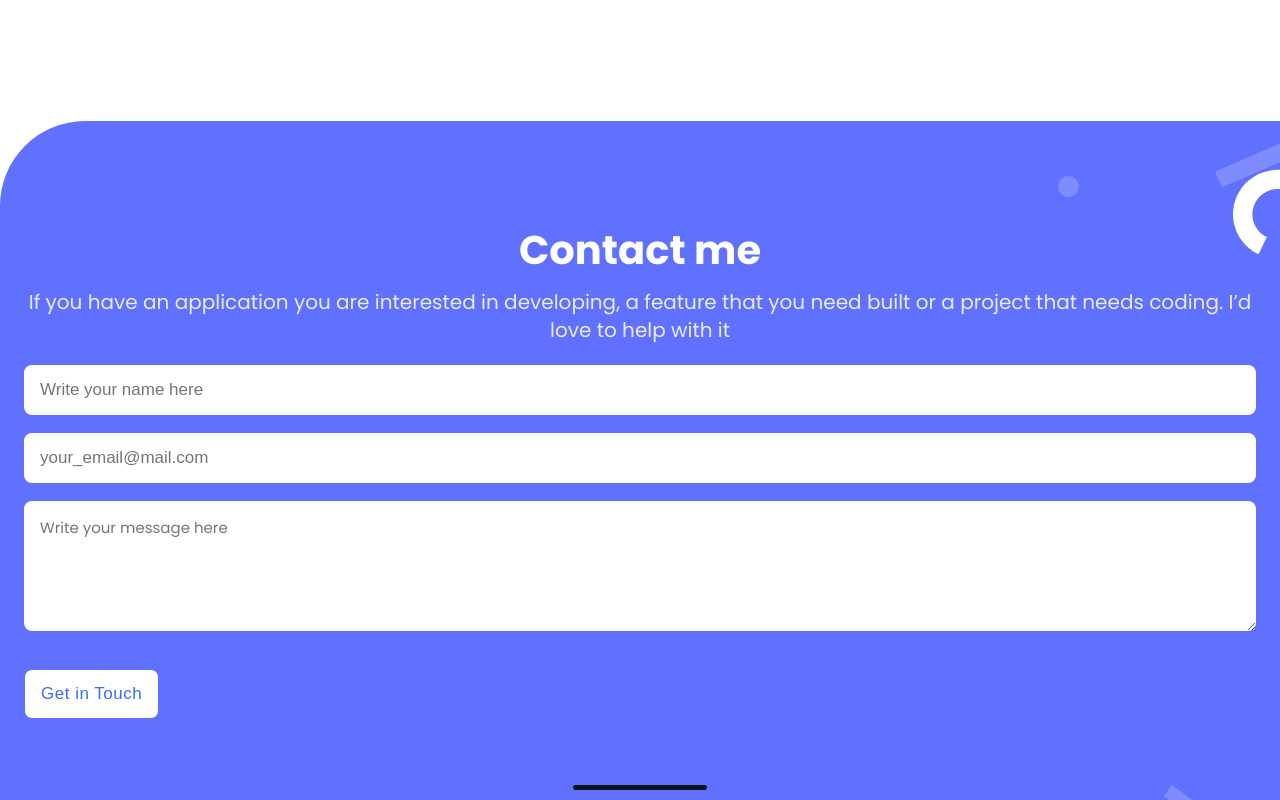
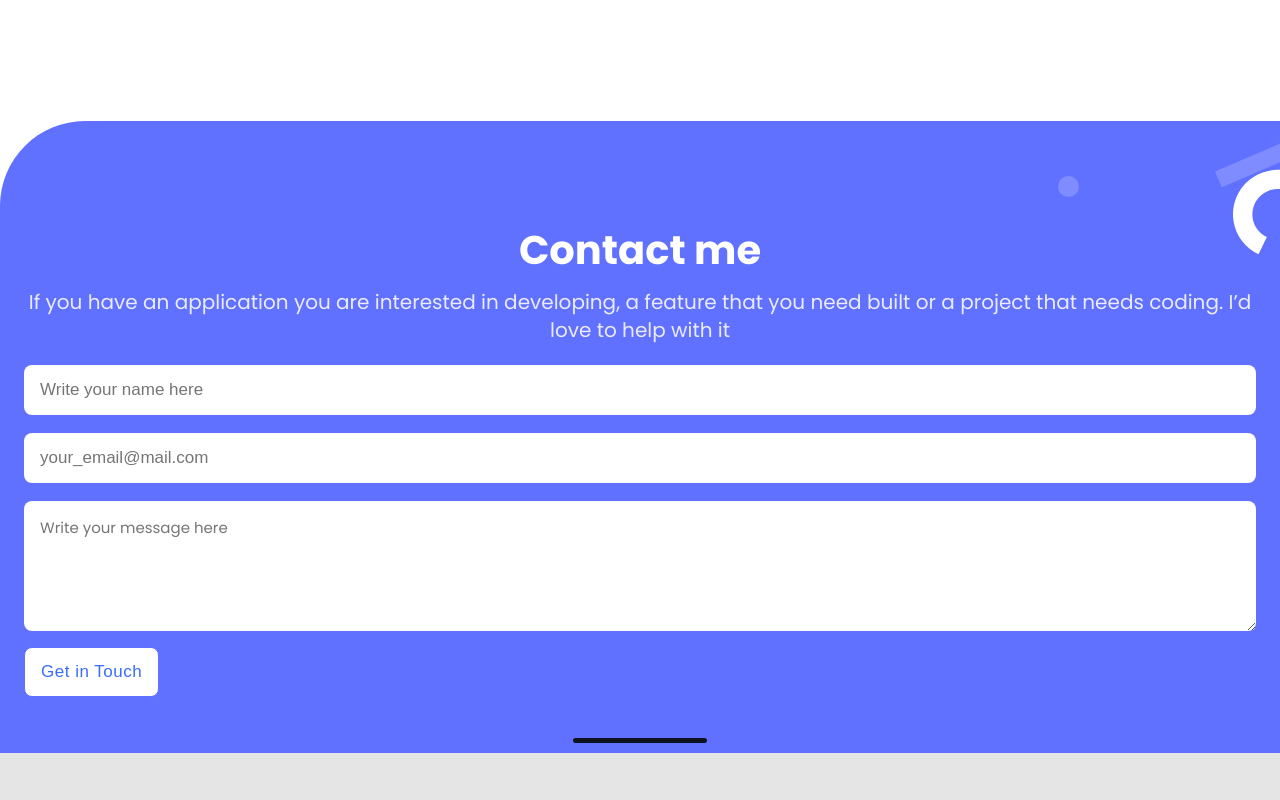
Before and after one commit to M0rrighan/BrokenPortfolio, a plain HTML site: page index.html in a window 1280 px wide. Shown: the part 4102-4902 px from the top of the page. After the commit the page ends 4855 px from the top, so only its background shows below. Drawn offline with Linux system fonts and the light colour scheme.

Commit message:
Fix submit button margin bottom

```diff
--- a/style.css
+++ b/style.css
@@ -460,7 +460,7 @@ textarea::placeholder {
 
 .submit-button {
   align-self: flex-start;
-  margin: 22px 0 45px 0;
+  margin-bottom: 20px;
   padding: 12px 16px;
 }
 
```
